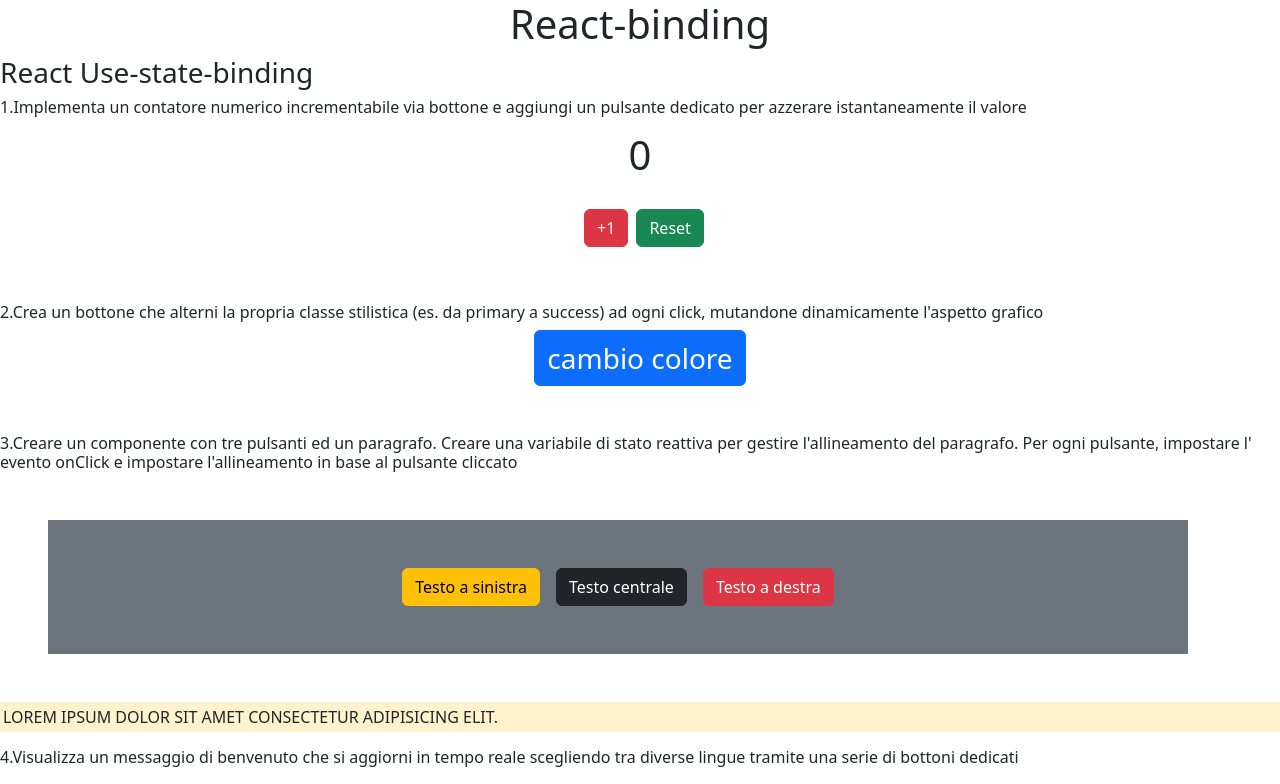
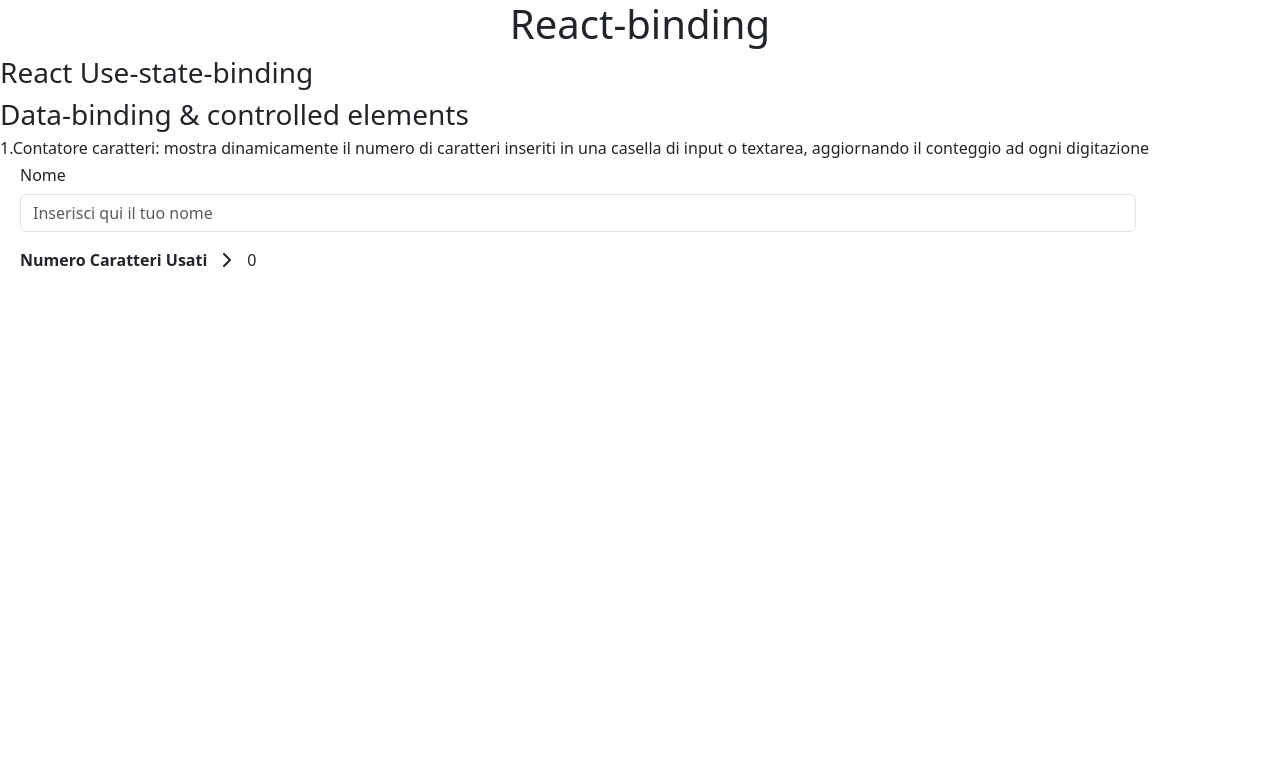
Before and after one commit to amanieltewolde/react-binding, a React (Vite) app: page / in a window 1280 px wide. Shown: the top 784 px of the page. Built offline with nearby package versions, Linux system fonts and the light colour scheme.

Commit message:
add lucide-react + Ex1B

```diff
--- a/package.json
+++ b/package.json
@@ -11,6 +11,7 @@
   },
   "dependencies": {
     "bootstrap": "^5.3.8",
+    "lucide-react": "^1.48.0",
     "react": "^19.2.8",
     "react-dom": "^19.2.8"
   },
--- a/src/App.jsx
+++ b/src/App.jsx
@@ -1,3 +1,4 @@
+import Ex1B from "./utilities/Data binding e controlled elements/Ex1";
 import ReactUsestatebinding from "./utilities/React-use-state-binding/React Use-state-binding";
 
 
@@ -9,7 +10,10 @@
     <>
       <h1 className="text-center">React-binding</h1>
       <h3>React Use-state-binding</h3>
-      <ReactUsestatebinding />
+      {/* <ReactUsestatebinding /> */}
+
+      <h3>Data-binding & controlled elements</h3>
+      <Ex1B />
 
     </>
   )
--- /dev/null
+++ b/src/utilities/Data binding e controlled elements/Ex1.jsx
@@ -0,0 +1,25 @@
+import { useState } from "react";
+import { exListTextB } from "../List-Exercises";
+import { ChevronRight } from "lucide-react";
+
+export default function Ex1B() {
+
+    const [inputText, setInputText] = useState('')
+
+    return (
+        <div>
+            <h6>
+                {exListTextB[0].text}
+            </h6>
+            <div className="container m-2">
+                <label htmlFor="name" className="input-group h6">
+                    Nome
+                </label>
+                <input id="name" value={inputText} onChange={(e) => setInputText(e.target.value)} className="form-control" placeholder="Inserisci qui il tuo nome" />
+                <div className="mt-3 d-flex gap-2" >
+                    <p className="fw-bold">Numero Caratteri Usati</p><ChevronRight /> <p>{inputText.length}</p>
+                </div>
+            </div>
+        </div>
+    )
+}
```
Also changed, not shown: 1 other file (tests, documents, lock files or other folders).
